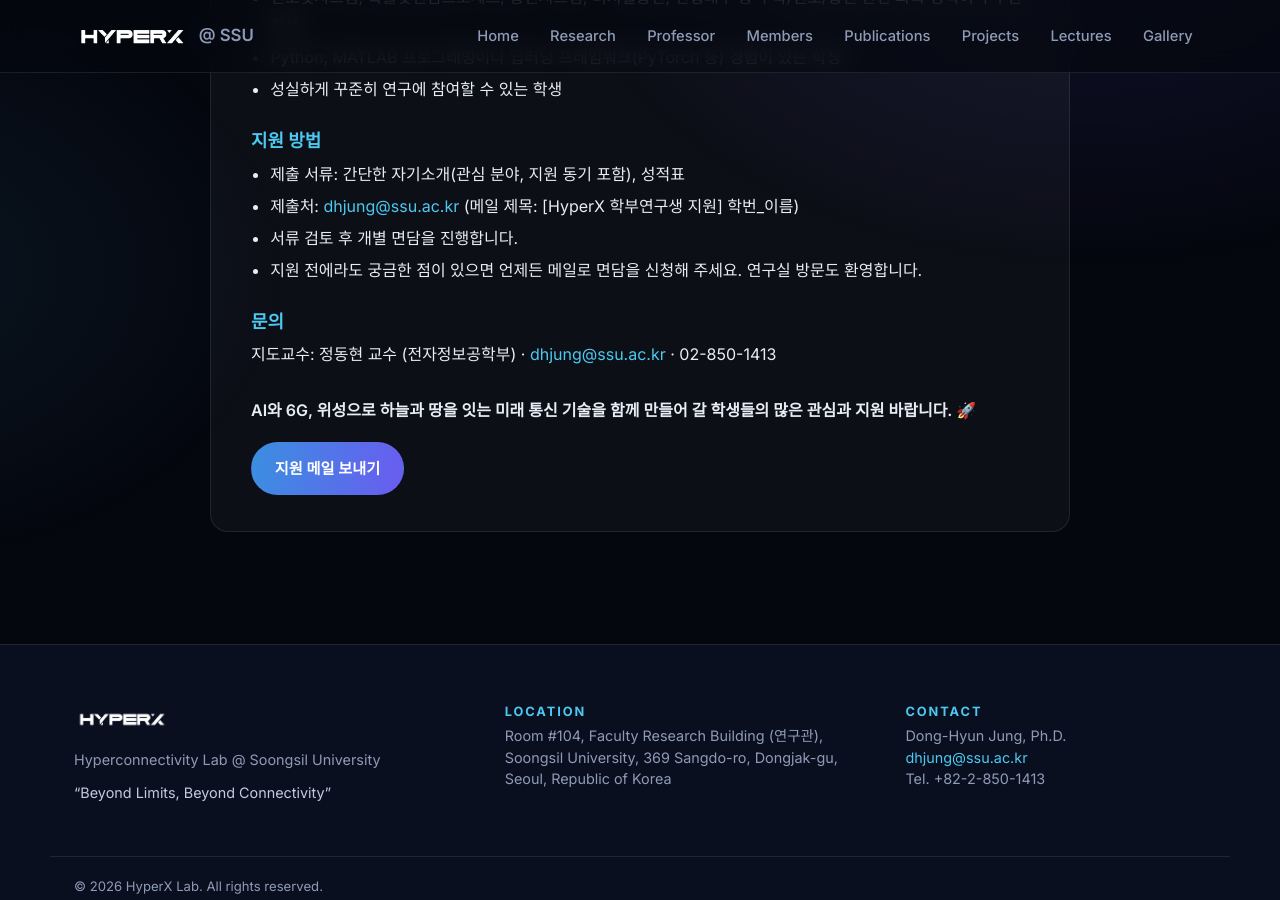
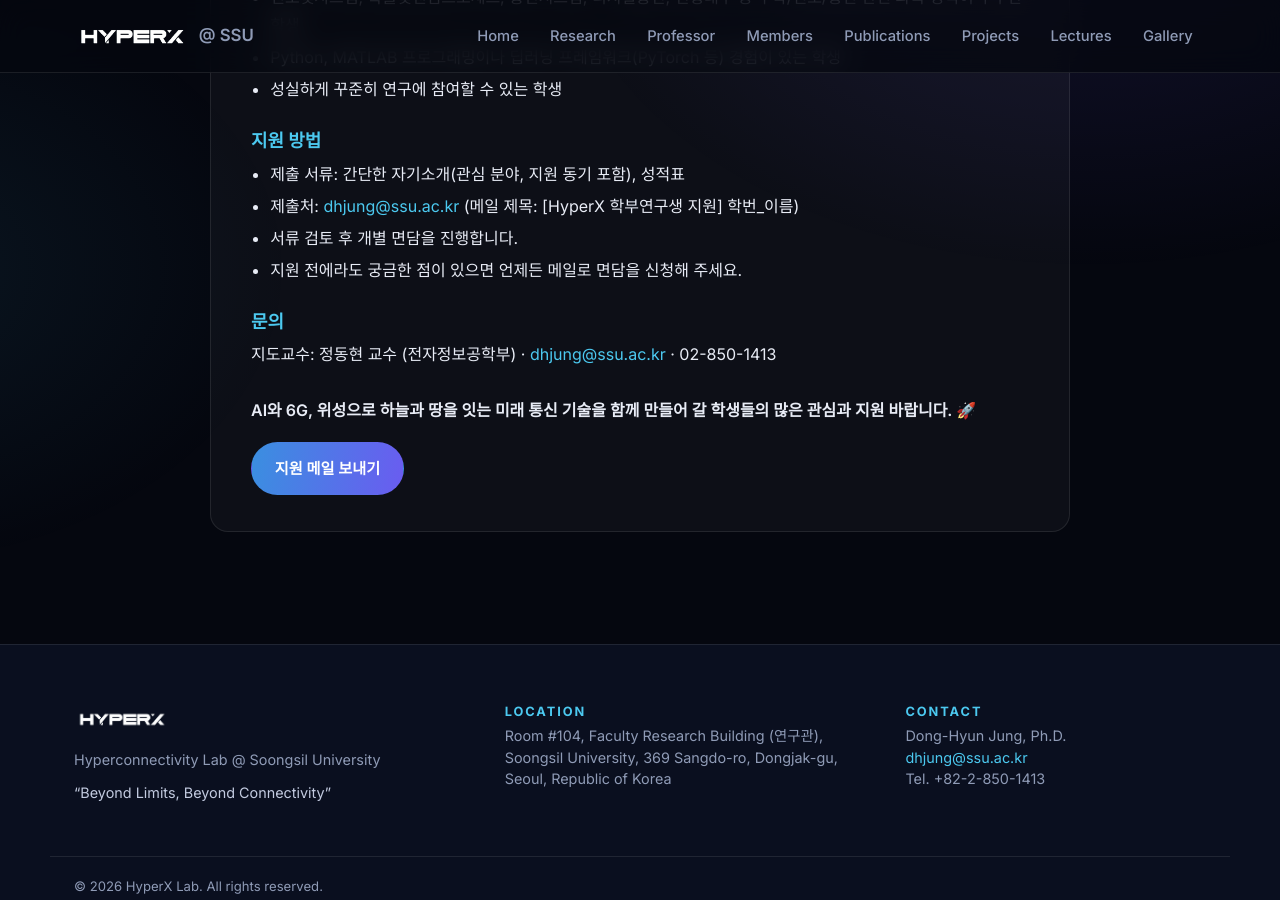
Before and after one commit to hyperx-web/hyperx, a Jekyll site: the page built from recruit.html, in a window 1280 px wide and 900 px high, scrolled down 1419 px. Built offline with Jekyll 4.4.1, drawn with Linux system fonts in a browser that asks for light colours; some web fonts are replaced.

Commit message:
Recruit: wording
Co-Authored-By: Claude Opus 5.5 <noreply@anthropic.com>

```diff
--- a/recruit.html
+++ b/recruit.html
@@ -54,7 +54,7 @@ eyebrow: Position Available
         <li>제출 서류: 간단한 자기소개(관심 분야, 지원 동기 포함), 성적표</li>
         <li>제출처: <a href="mailto:dhjung@ssu.ac.kr">dhjung@ssu.ac.kr</a> (메일 제목: [HyperX 학부연구생 지원] 학번_이름)</li>
         <li>서류 검토 후 개별 면담을 진행합니다.</li>
-        <li>지원 전에라도 궁금한 점이 있으면 언제든 메일로 면담을 신청해 주세요. 연구실 방문도 환영합니다.</li>
+        <li>지원 전에라도 궁금한 점이 있으면 언제든 메일로 면담을 신청해 주세요.</li>
       </ul>
 
       <h3>문의</h3>
```
